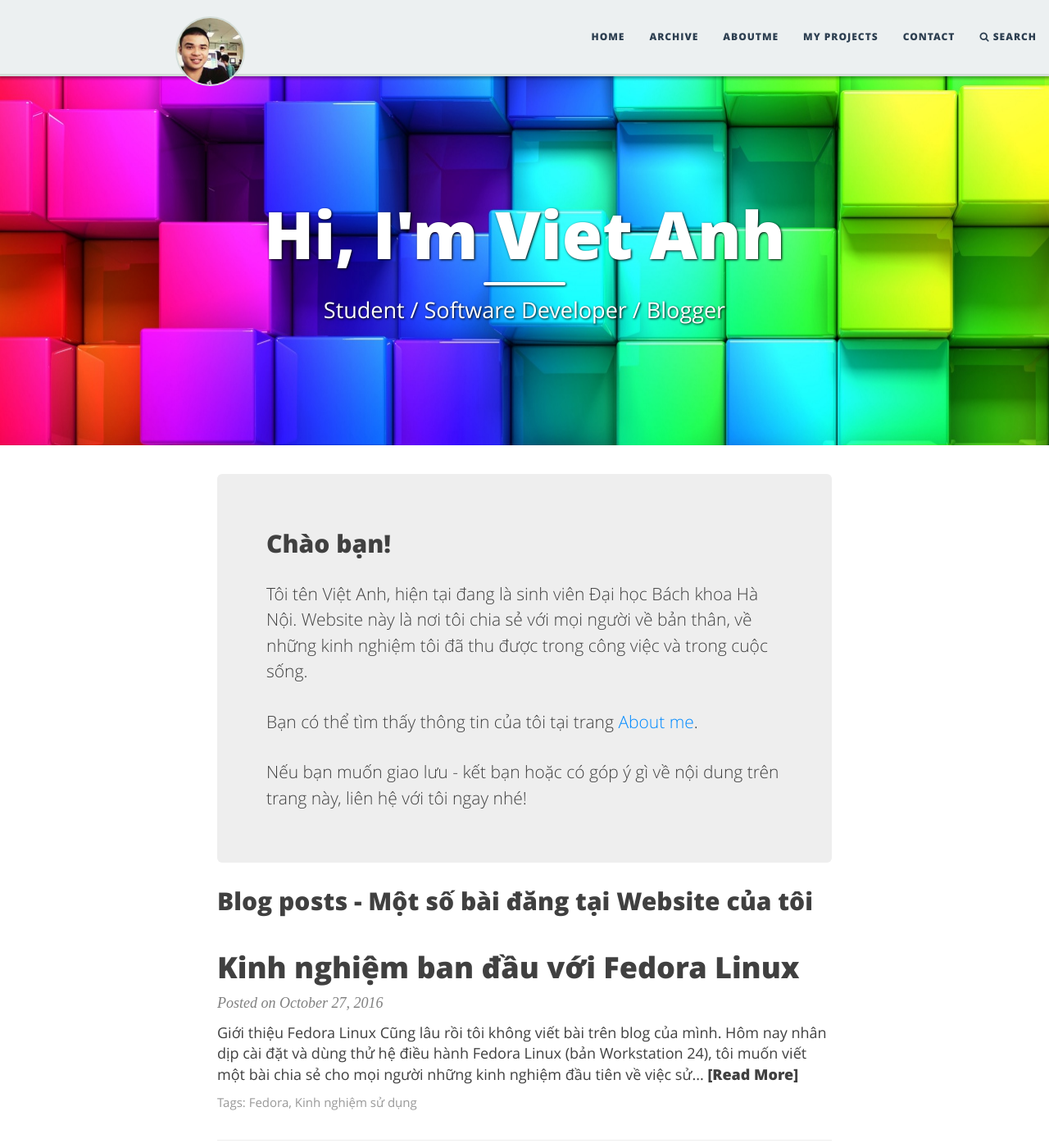
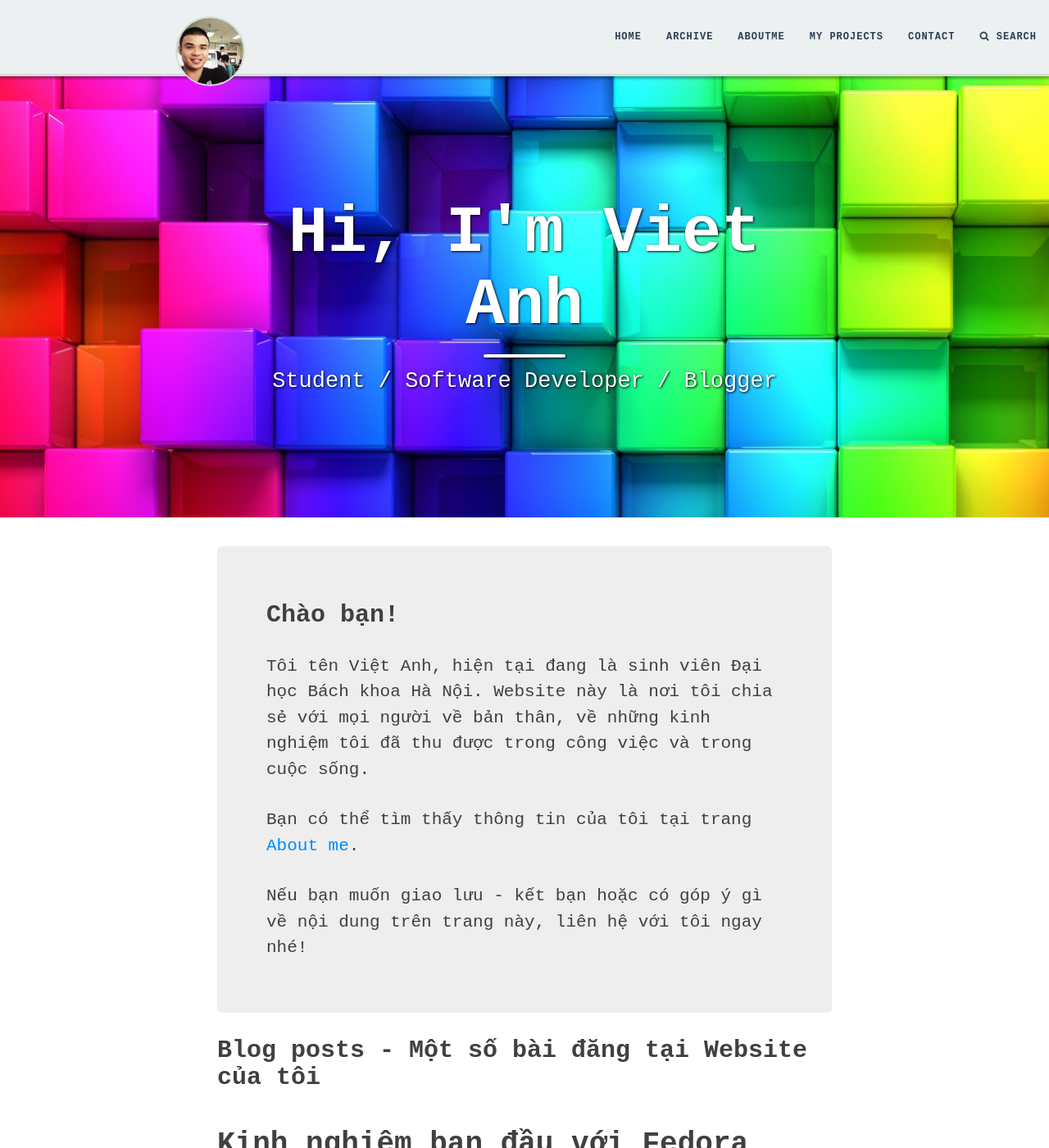
Before and after one commit to diglink/vietanhdev.github.io, a Jekyll site: the page built from index.html, in a window 1280 px wide and 1400 px high. Shown: the whole window at 82% size. Built offline with Jekyll 4.4.1, drawn with Linux system fonts in a browser that asks for light colours; the list of posts is cut into pages by our own code.

```diff
--- a/css/main.css
+++ b/css/main.css
@@ -12,7 +12,7 @@
 /* --- General --- */
 
 body {
-  font-family: 'Lora', 'Times New Roman', serif;
+  font-family: "Times New Roman", Times, serif;
   font-size: 18px;
   color: #404040;
   position: relative;
@@ -27,7 +27,7 @@
   color: #008AFF;
 }
 h1,h2,h3,h4,h5,h6 {
-  font-family: 'Open Sans', 'Helvetica Neue', Helvetica, Arial, sans-serif;
+  font-family: "Courier New", Courier, monospace;
   font-weight: 800;
 }
 a {
@@ -62,7 +62,7 @@
 }
 
 .main-explain-area {
-  font-family: 'Open Sans', 'Helvetica Neue', Helvetica, Arial, sans-serif;
+  font-family: "Courier New", Courier, monospace;
   padding: 15px inherit;
 }
 
@@ -107,7 +107,7 @@
 
 .navbar-custom {
   background: #ECF0F1;
-  font-family: 'Open Sans', 'Helvetica Neue', Helvetica, Arial, sans-serif;
+  font-family: "Courier New", Courier, monospace;
   border-bottom: 3px solid #D4DED9;
   -webkit-box-shadow: 0px 2px 3px 1px rgba(0,0,0,0.32);
   -moz-box-shadow: 0px 2px 3px 1px rgba(0,0,0,0.32);
@@ -338,7 +338,7 @@
   margin: 0 0 10px;
 }
 .post-preview .post-entry {
-  font-family: 'Open Sans', 'Helvetica Neue', Helvetica, Arial, sans-serif;
+  font-family: "Courier New", Courier, monospace;
 }
 .post-preview .post-read-more {
   font-weight: 800;
@@ -353,7 +353,7 @@
 /* --- Tags --- */
 
 .blog-tags {
-  font-family: 'Open Sans', 'Helvetica Neue', Helvetica, Arial, sans-serif;
+  font-family: "Courier New", Courier, monospace;
   color: #999;
   font-size: 15px;
   margin-bottom: 30px;
@@ -433,7 +433,7 @@
   font-size: 27px;
   line-height: 1.1;
   display: block;
-  font-family: 'Open Sans', 'Helvetica Neue', Helvetica, Arial, sans-serif;
+  font-family: "Courier New", Courier, monospace;
   font-weight: 300;
   margin: 10px 0 0;
 }
@@ -458,7 +458,7 @@
   padding: 5px 10px;
   font-size: 11px;
   color: #EEE;
-  font-family: 'Open Sans', 'Helvetica Neue', Helvetica, Arial, sans-serif;
+  font-family: "Courier New", Courier, monospace;
   right: 0;
   bottom: 0;
   display: none;
@@ -540,7 +540,7 @@
 /* --- Pager --- */
 
 .pager li a {
-  font-family: 'Open Sans', 'Helvetica Neue', Helvetica, Arial, sans-serif;
+  font-family: "Courier New", Courier, monospace;
   text-transform: uppercase;
   font-size: 14px;
   font-weight: 800;
```
